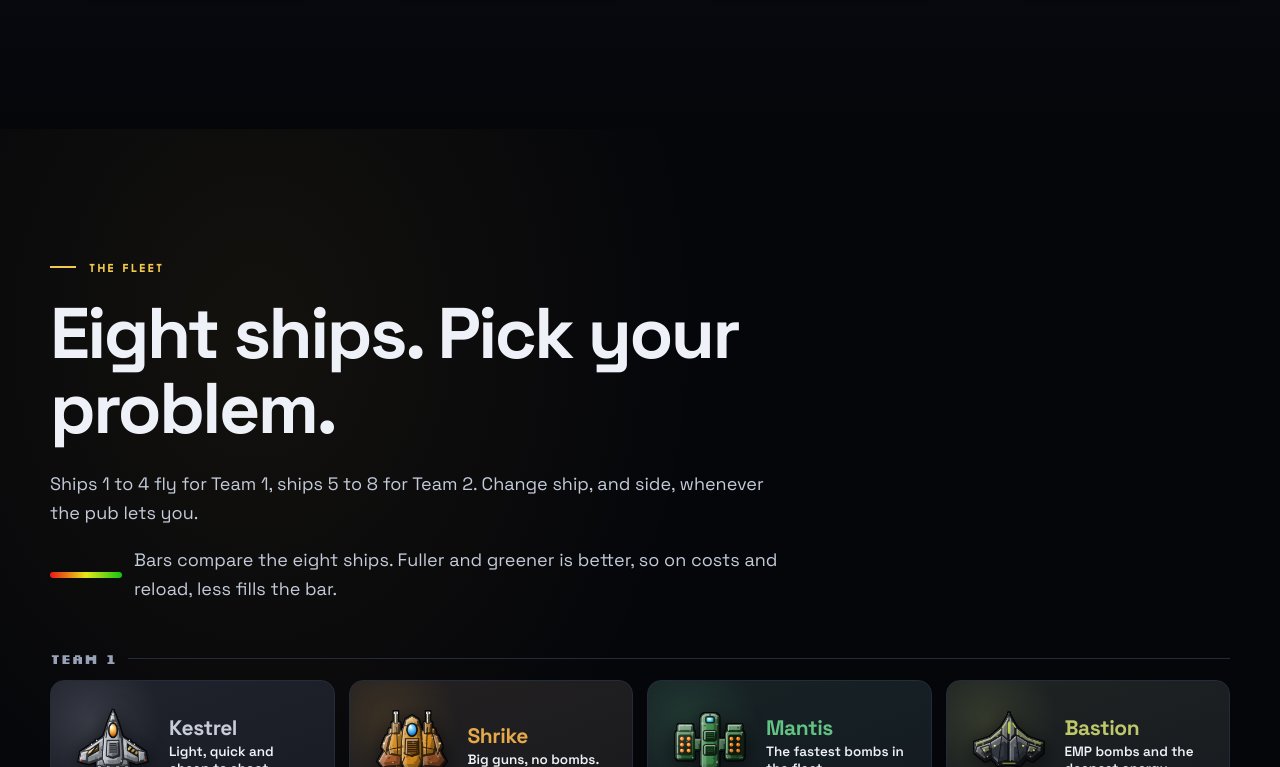
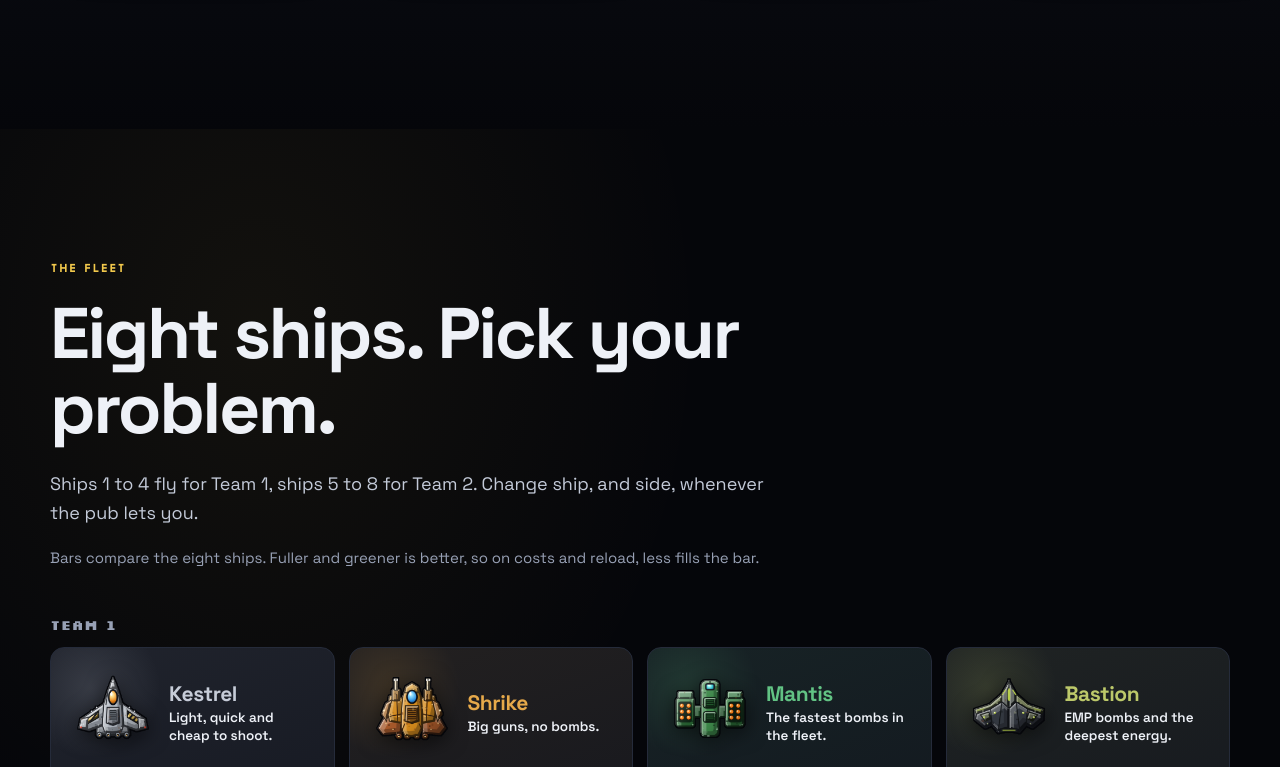
Before and after one commit to Dextrome/7ants-games, a plain HTML site: page docs/index.html in a window 1280 px wide. Shown: the part 2713-3480 px from the top of the page. Drawn offline with Linux system fonts and the light colour scheme; animation ran at ten frames a second.

Commit message:
Remove every dash-shaped line beside text

```diff
--- a/docs/index.html
+++ b/docs/index.html
@@ -136,7 +136,7 @@
       <p class="kicker pixel">The fleet</p>
       <h2 id="fleet-title">Eight ships. Pick your problem.</h2>
       <p>Ships 1 to 4 fly for Team 1, ships 5 to 8 for Team 2. Change ship, and side, whenever the pub lets you.</p>
-      <p class="fleet-key"><span class="key-bar" aria-hidden="true"></span>Bars compare the eight ships. Fuller and greener is better, so on costs and reload, less fills the bar.</p>
+      <p class="fleet-key">Bars compare the eight ships. Fuller and greener is better, so on costs and reload, less fills the bar.</p>
     </div>
 
     <div class="teams">
--- a/docs/style.css
+++ b/docs/style.css
@@ -155,8 +155,7 @@ kbd { font: 600 12px/1 var(--display); padding: 4px 7px; border-radius: 6px; bor
 @keyframes ticker { to { transform: translateX(-50%); } }
 
 /* ---------- Sections ---------- */
-.kicker { font-size: 13px; color: var(--gold); text-transform: uppercase; margin-bottom: 18px; display: flex; align-items: center; gap: 12px; }
-.kicker::before { content: ""; width: 26px; height: 2px; background: currentColor; }
+.kicker { font-size: 13px; color: var(--gold); text-transform: uppercase; margin-bottom: 18px; }
 h2 { font-size: clamp(38px, 5.6vw, 72px); font-weight: 700; letter-spacing: -0.035em; margin-bottom: 24px; }
 .section-head { max-width: 46rem; margin-bottom: 48px; }
 .section-head p:not(.kicker), .split-copy p:not(.kicker) { color: #c3cad8; font-size: 18px; }
@@ -200,11 +199,9 @@ h2 { font-size: clamp(38px, 5.6vw, 72px); font-weight: 700; letter-spacing: -0.0
 
 /* Fleet */
 .fleet { background: radial-gradient(ellipse 50% 40% at 20% 10%, rgba(242, 201, 76, .06), transparent 70%), var(--bg); }
-.fleet-key { display: flex; align-items: center; gap: 12px; font-size: 15px; color: var(--dim); }
-.key-bar { flex: none; width: 72px; height: 6px; border-radius: 3px; background: linear-gradient(90deg, hsl(0 82% 50%), hsl(60 82% 50%), hsl(120 82% 42%)); }
+.section-head p.fleet-key { font-size: 15px; color: var(--dim); }
 .teams { display: grid; grid-template-columns: minmax(0, 1fr); gap: 44px; }
-.team-name { font-size: 14px; color: var(--dim); text-transform: uppercase; margin-bottom: 14px; display: flex; align-items: center; gap: 12px; }
-.team-name::after { content: ""; flex: 1; height: 1px; background: var(--edge); }
+.team-name { font-size: 14px; color: var(--dim); text-transform: uppercase; margin-bottom: 14px; display: flex; align-items: center; justify-content: space-between; gap: 12px; }
 .ships { display: grid; grid-template-columns: repeat(4, minmax(0, 1fr)); gap: 14px; }
 @media (max-width: 1120px) { .ships { grid-template-columns: repeat(2, minmax(0, 1fr)); } }
 @media (max-width: 620px) { .ships { grid-template-columns: minmax(0, 1fr); } }
```
Also changed, not shown: docs/assets/slot-theory/trailer-poster.jpg, 1 other file.
